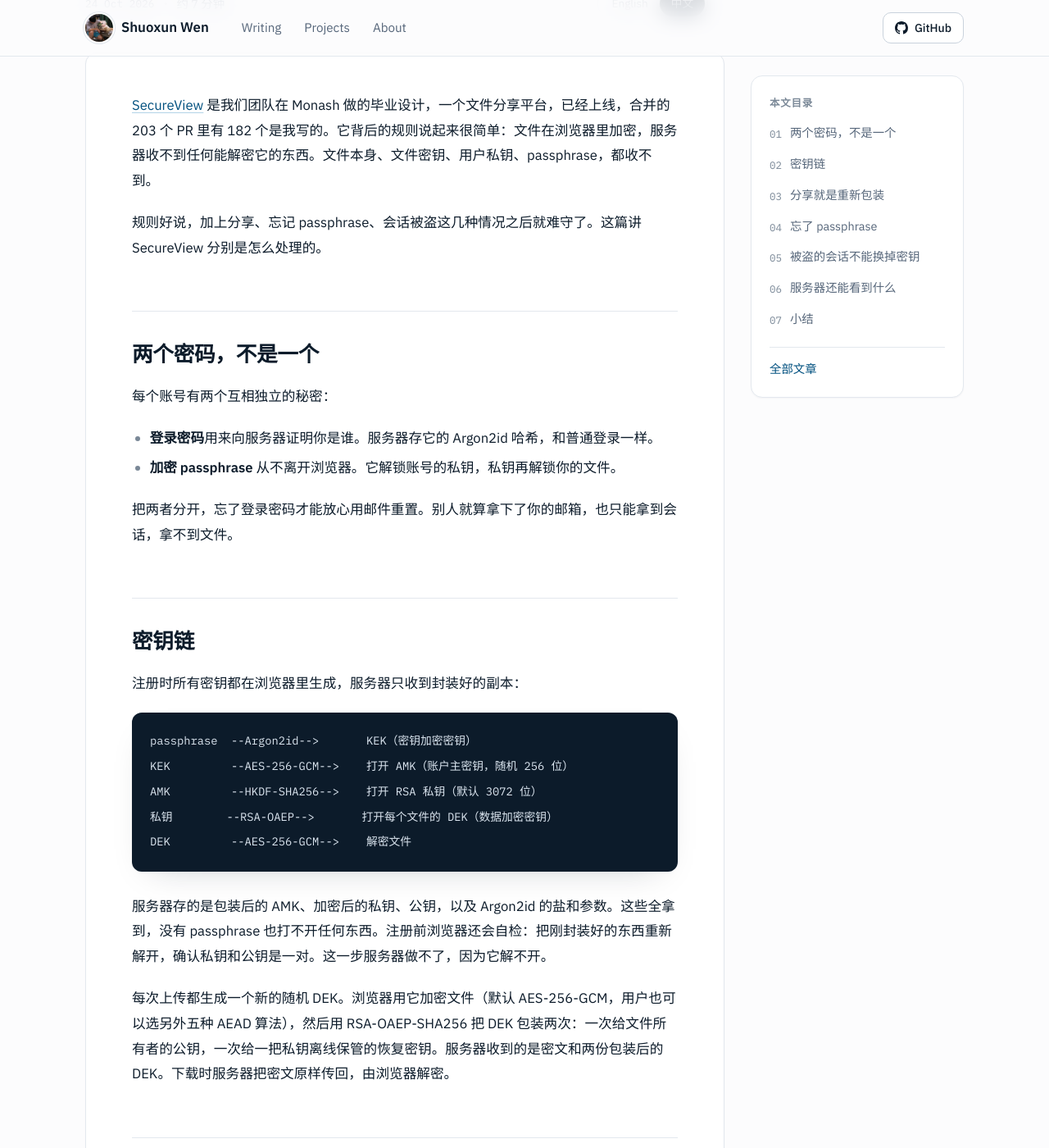
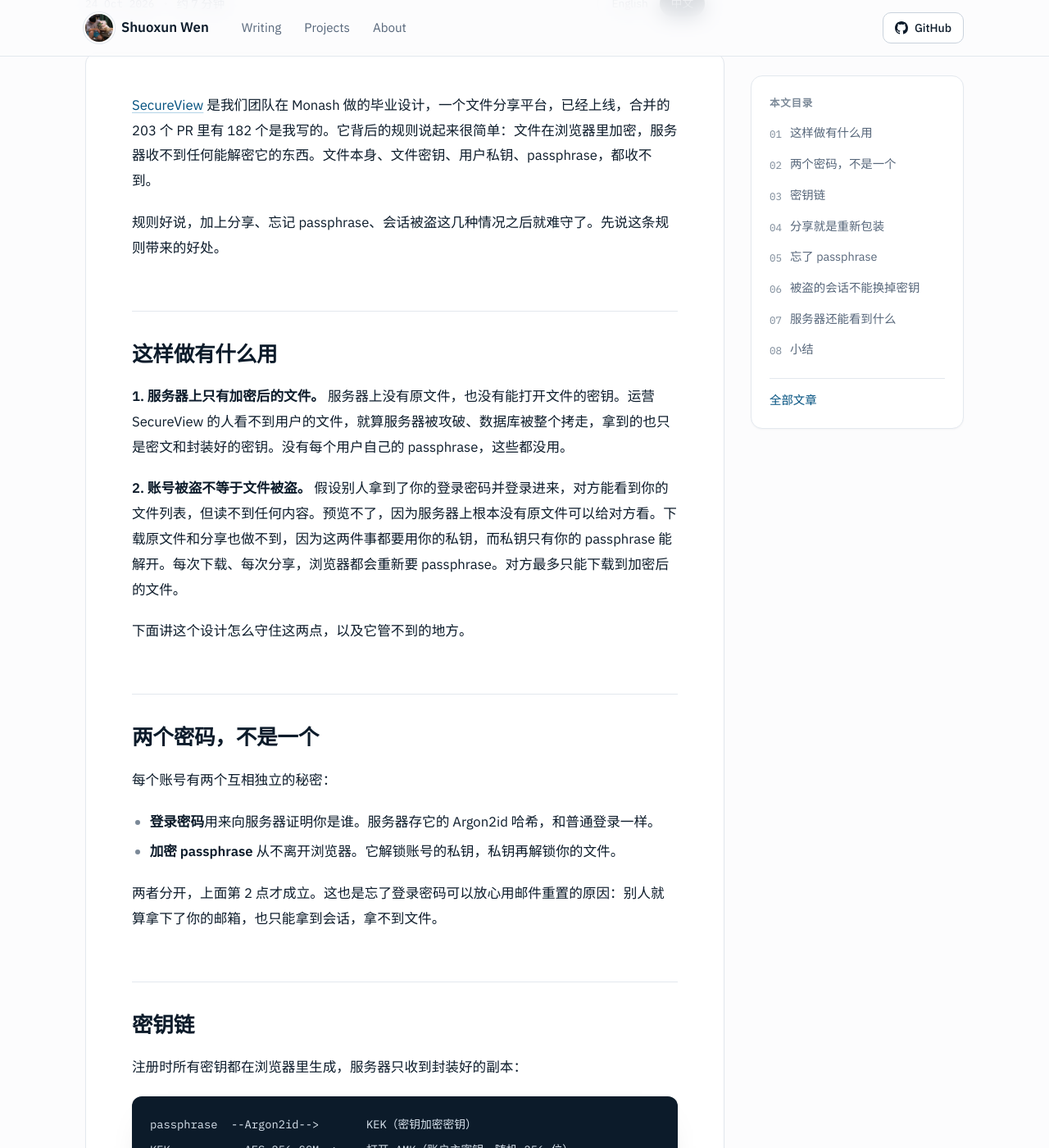
Before and after one commit to Waldo0926/waldo0926.github.io, a Jekyll site: the page built from _posts/2026-10-24-secureview-keys-zh.md, in a window 1280 px wide and 1400 px high, scrolled down 346 px. Shown: the whole window at 82% size. Built offline with Jekyll 4.4.1, drawn with Linux system fonts in a browser that asks for light colours; some of the changed text lies outside the part shown.

Commit message:
Lead the SecureView keys post with what the design protects

```diff
--- a/_posts/2026-10-24-secureview-keys-zh.md
+++ b/_posts/2026-10-24-secureview-keys-zh.md
@@ -10,7 +10,15 @@
 
 [SecureView](https://github.com/Waldo0926/SecureView) 是我们团队在 Monash 做的毕业设计，一个文件分享平台，已经上线，合并的 203 个 PR 里有 182 个是我写的。它背后的规则说起来很简单：文件在浏览器里加密，服务器收不到任何能解密它的东西。文件本身、文件密钥、用户私钥、passphrase，都收不到。
 
-规则好说，加上分享、忘记 passphrase、会话被盗这几种情况之后就难守了。这篇讲 SecureView 分别是怎么处理的。
+规则好说，加上分享、忘记 passphrase、会话被盗这几种情况之后就难守了。先说这条规则带来的好处。
+
+## 这样做有什么用
+
+**1. 服务器上只有加密后的文件。** 服务器上没有原文件，也没有能打开文件的密钥。运营 SecureView 的人看不到用户的文件，就算服务器被攻破、数据库被整个拷走，拿到的也只是密文和封装好的密钥。没有每个用户自己的 passphrase，这些都没用。
+
+**2. 账号被盗不等于文件被盗。** 假设别人拿到了你的登录密码并登录进来，对方能看到你的文件列表，但读不到任何内容。预览不了，因为服务器上根本没有原文件可以给对方看。下载原文件和分享也做不到，因为这两件事都要用你的私钥，而私钥只有你的 passphrase 能解开。每次下载、每次分享，浏览器都会重新要 passphrase。对方最多只能下载到加密后的文件。
+
+下面讲这个设计怎么守住这两点，以及它管不到的地方。
 
 ## 两个密码，不是一个
 
@@ -19,7 +27,7 @@
 - **登录密码**用来向服务器证明你是谁。服务器存它的 Argon2id 哈希，和普通登录一样。
 - **加密 passphrase** 从不离开浏览器。它解锁账号的私钥，私钥再解锁你的文件。
 
-把两者分开，忘了登录密码才能放心用邮件重置。别人就算拿下了你的邮箱，也只能拿到会话，拿不到文件。
+两者分开，上面第 2 点才成立。这也是忘了登录密码可以放心用邮件重置的原因：别人就算拿下了你的邮箱，也只能拿到会话，拿不到文件。
 
 ## 密钥链
 
@@ -80,7 +88,7 @@
 
 ## 服务器还能看到什么
 
-密钥托管不等于什么都藏住了。服务器仍然能看到：
+密钥托管不等于什么都藏住了。用盗来的密码登录的人虽然读不了任何文件，但删除文件、取消分享这些普通的账号操作还是能做。服务器仍然能看到：
 
 - 文件名、MIME 类型和准确的文件大小
 - 谁在什么时候把什么分享给了谁
```
Also changed, not shown: _posts/2026-10-24-secureview-keys.md (+11 -3 lines).
